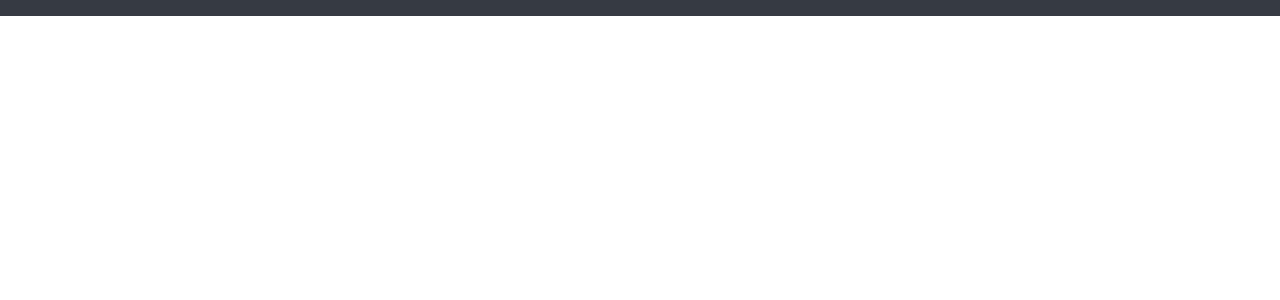
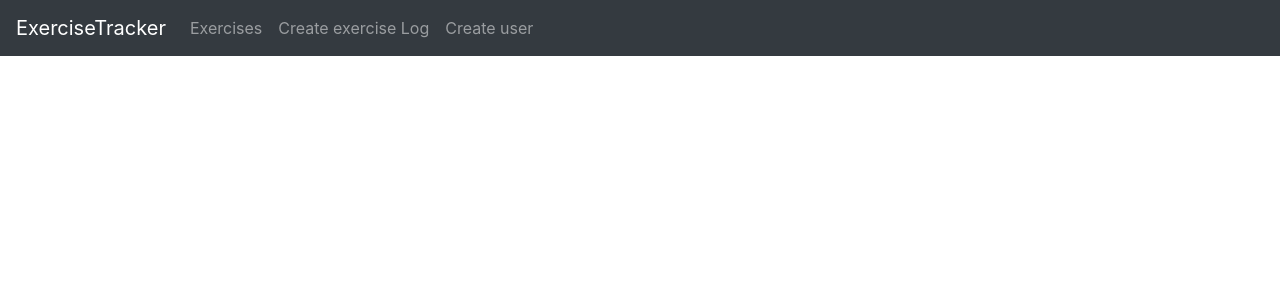
Before and after one commit to kakarot98/exercise-tracker, a React (Create React App) app in the folder frontend/: page / in a window 1280 px wide. Shown: the top 300 px of the page. Built offline with nearby package versions, Linux system fonts and the light colour scheme.

Commit message:
creating frontend

```diff
--- a/frontend/src/components/NavBar.component.js
+++ b/frontend/src/components/NavBar.component.js
@@ -2,7 +2,22 @@
 import {Link} from "react-router-dom";
 
 const NavBar = () => {
-  return <nav className="navbar navbar-dark bg-dark navbar-expand-lg"></nav>;
+  return (<nav className="navbar navbar-dark bg-dark navbar-expand-lg">
+      <Link to="/" className="navbar-brand">ExerciseTracker</Link>
+      <div className="collapse navbar-collapse">
+          <ul className="navbar-nav mr-auto">
+              <li className="navbar-item">
+                  <Link to="/" className="nav-link">Exercises</Link>
+              </li>
+              <li className="navbar-item">
+                  <Link to="/" className="nav-link">Create exercise Log</Link>
+              </li>
+              <li className="navbar-item">
+                  <Link to="/" className="nav-link">Create user</Link>
+              </li>
+          </ul>
+      </div>
+  </nav>)
 };
 
 export default NavBar;
```
